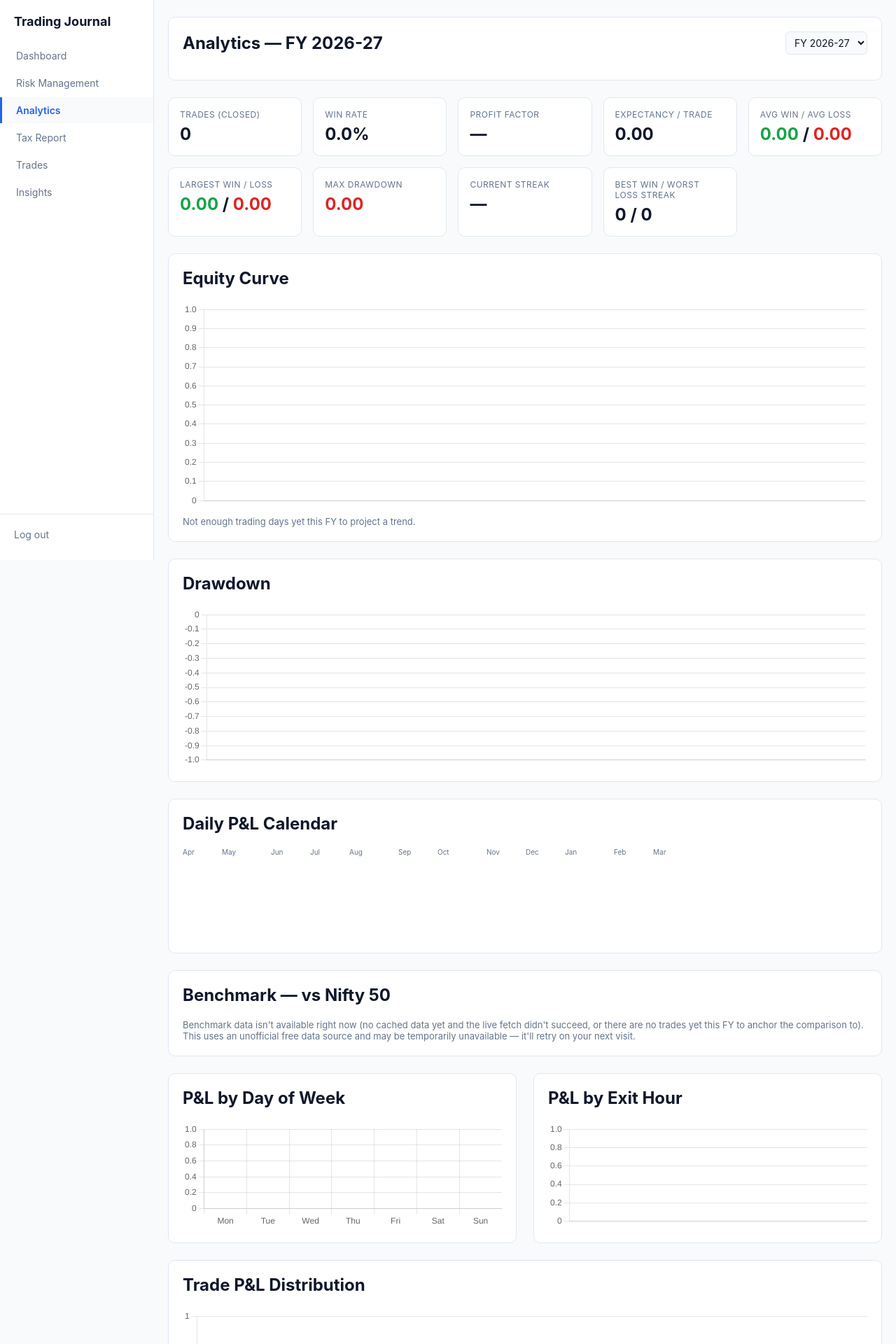
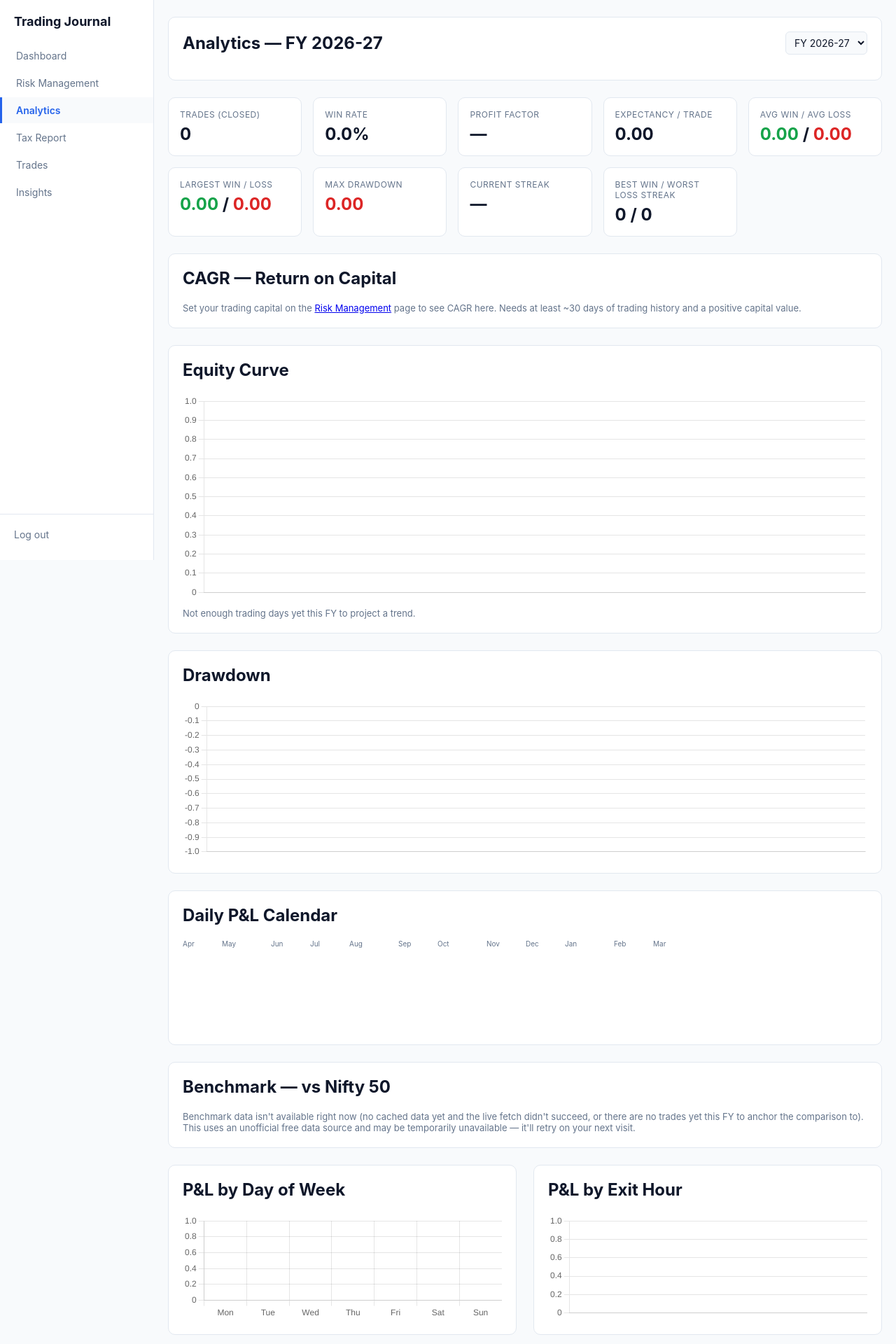
Before and after one commit to sapanz/auto-trading-journal, a FastAPI app: page /analytics in a window 1280 px wide. Shown: the top 1920 px of the page at 70% size. Run offline with FastAPI, Linux system fonts and the light colour scheme; the visitor is signed in with stand-in values (Sample User, id 1); data that the repository does not hold is empty; some libraries are stand-ins or nearby versions.

Commit message:
Add CAGR (return on capital) to Analytics page
Computes compounded annual growth since the first closed trade, using
the capital configured on the Risk Management page as the starting
balance and all-time net P&L as the gain -- a single annualized rate
answering "how much am I earning on capital" rather than a raw rupee
total. Shown as a whole-account metric independent of the FY filter;
hidden when there's no capital set, no trades yet, under ~30 days of
history, or the capital base has gone to zero or negative.

Co-Authored-By: Claude Sonnet 5 <noreply@anthropic.com>
Claude-Session: https://claude.ai/code/session_016hrMXvqbENCRLYEnT51vzi

```diff
--- a/website/app/main.py
+++ b/website/app/main.py
@@ -224,6 +224,10 @@ def analytics_page(request: Request, db: Session = Depends(get_db), fy: str | No
     is_current_fy = selected_fy == current_fy_label
     forecast = analytics.project_forward(daily_rows, cumulative, fy_end) if is_current_fy else None
 
+    total_pnl_all_time = closed_q.with_entities(func.sum(models.Position.net_pnl)).scalar() or 0.0
+    capital = _parse_float(settings.get_setting(db, RISK_CAPITAL_KEY, "0"), 0.0)
+    cagr = analytics.compute_cagr(capital, total_pnl_all_time, bounds[0], date.today())
+
     benchmark_data = None
     if daily_rows:
         benchmark_symbol = os.environ.get("JOURNAL_BENCHMARK_SYMBOL", "NIFTY50")
@@ -270,6 +274,7 @@ def analytics_page(request: Request, db: Session = Depends(get_db), fy: str | No
             "hist_counts": hist_counts,
             "forecast": forecast,
             "benchmark_data": benchmark_data,
+            "cagr": cagr,
         },
     )
 
--- a/website/app/templates/analytics.html
+++ b/website/app/templates/analytics.html
@@ -56,6 +56,41 @@
     <span class="stat-label">Best Win / Worst Loss Streak</span>
     <span class="stat-value">{{ streaks.best_win_streak }} / {{ streaks.worst_loss_streak }}</span>
   </div>
+</section>
+
+<section class="panel">
+  <h2>CAGR — Return on Capital</h2>
+  {% if cagr %}
+  <div class="detail-grid" style="margin-top: 0;">
+    <div>
+      <span class="stat-label">Annualized Return</span>
+      <span class="stat-value {{ 'positive' if cagr.cagr_percent > 0 else ('negative' if cagr.cagr_percent < 0 else '') }}">{{ "%.2f"|format(cagr.cagr_percent) }}%</span>
+    </div>
+    <div>
+      <span class="stat-label">Starting Capital</span>
+      <span class="stat-value">{{ "%.2f"|format(cagr.starting_capital) }}</span>
+    </div>
+    <div>
+      <span class="stat-label">Current Value (capital + all-time P&amp;L)</span>
+      <span class="stat-value">{{ "%.2f"|format(cagr.ending_value) }}</span>
+    </div>
+    <div>
+      <span class="stat-label">Time Span</span>
+      <span class="stat-value">{{ "%.2f"|format(cagr.years) }} yrs</span>
+    </div>
+  </div>
+  <p class="muted-note">
+    Compounded annual growth since your first trade, computed on the capital you set on the
+    <a href="/risk-management">Risk Management</a> page plus all-time net P&amp;L — not just FY {{ fy }}.
+    It assumes that capital figure is your true starting balance and doesn't account for any
+    deposits or withdrawals made outside this app.
+  </p>
+  {% else %}
+  <p class="muted-note">
+    Set your trading capital on the <a href="/risk-management">Risk Management</a> page to see CAGR here.
+    Needs at least ~30 days of trading history and a positive capital value.
+  </p>
+  {% endif %}
 </section>
 
 <section class="panel">
```
Also changed, not shown: website/app/analytics.py (+28 -0 lines).
